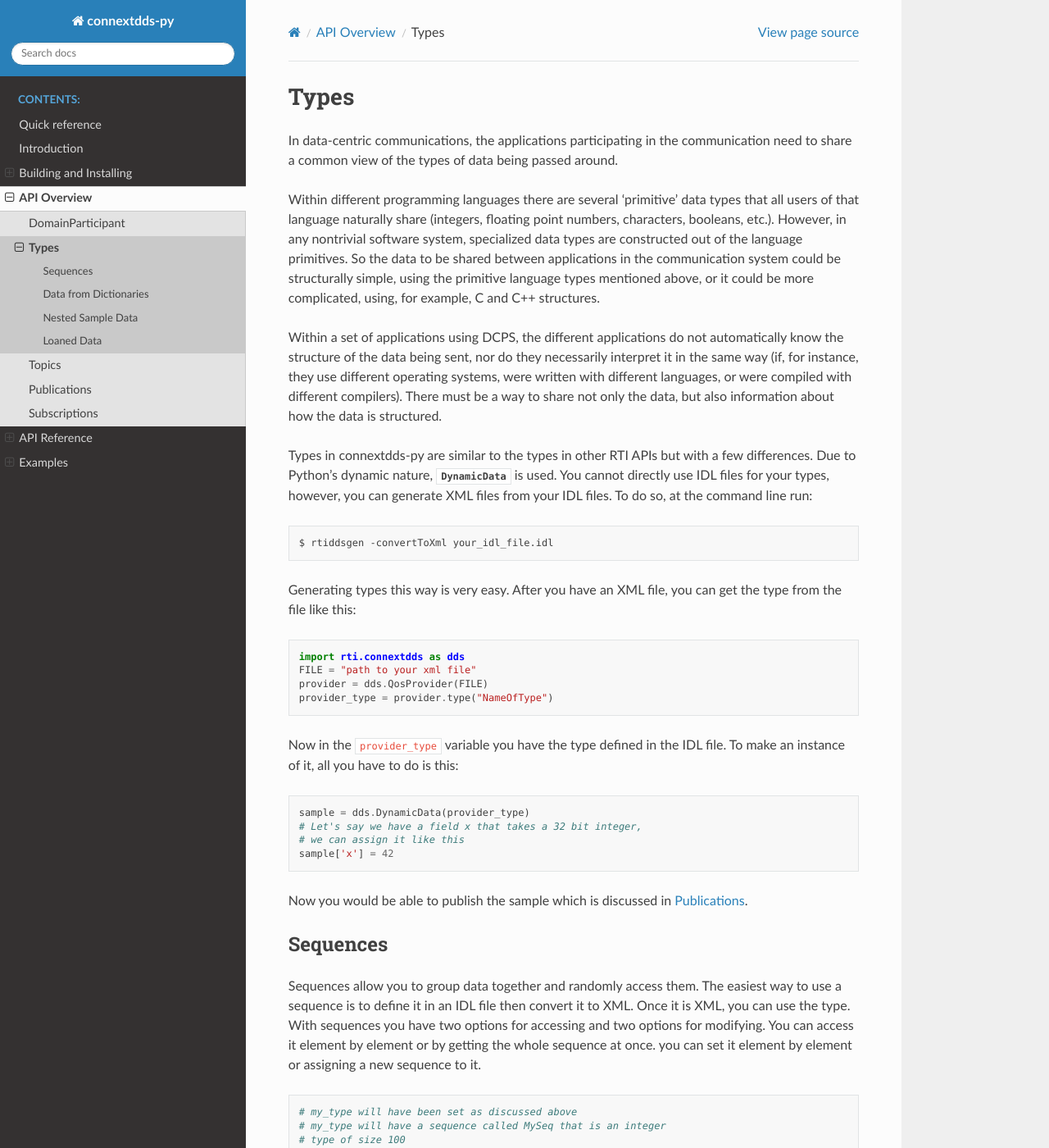
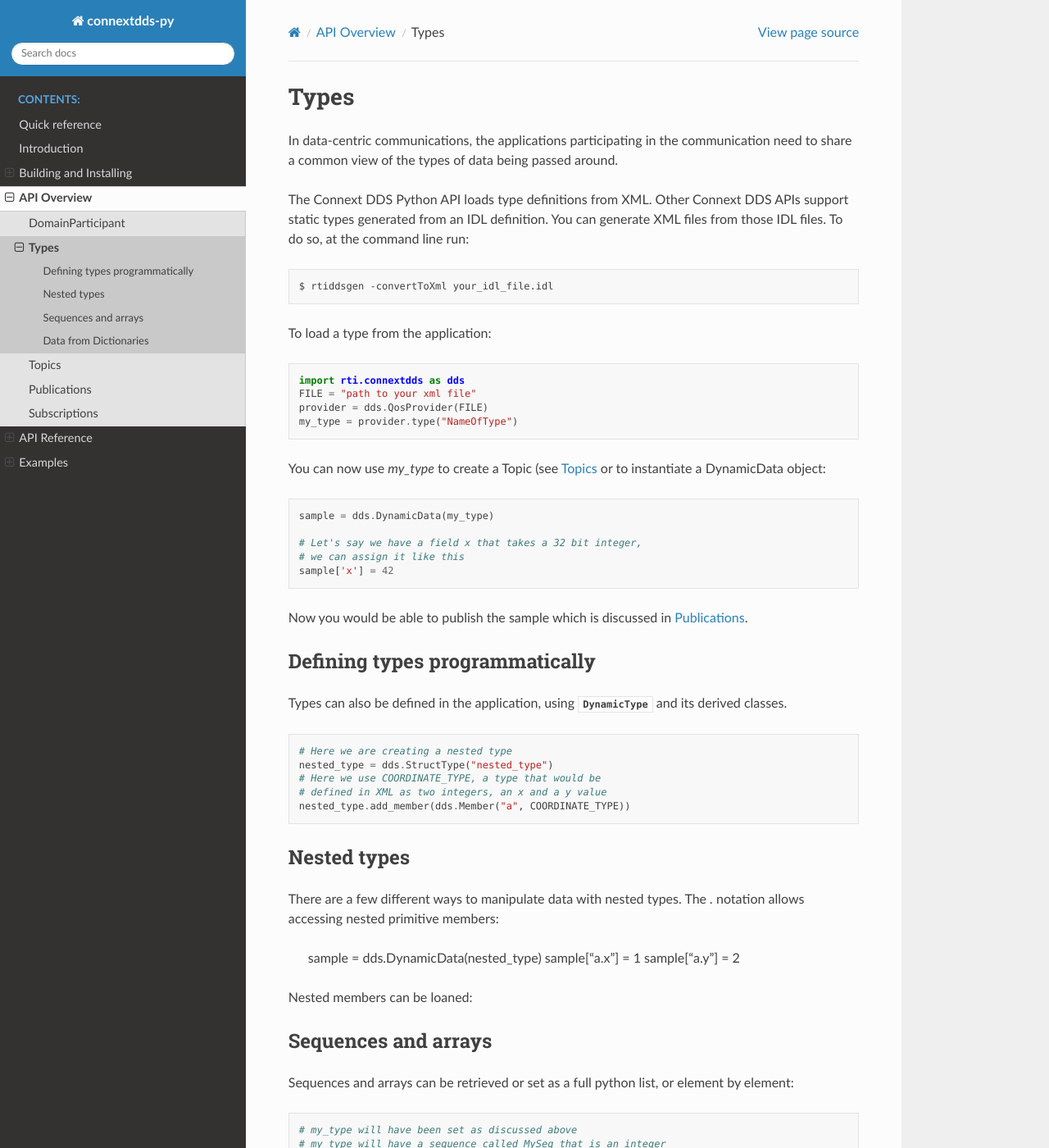
Before and after one commit to rticommunity/connextdds-py, a Sphinx documentation site: the page built from docs/source/types.rst, in a window 1280 px wide and 1400 px high. Shown: the whole window at 82% size. Built offline with Sphinx 7.4.7 and the Read the Docs theme 2.0.0, drawn with Linux system fonts in a browser that asks for light colours; some of the changed text lies outside the part shown.

Commit message:
Doc edits (WIP)

```diff
--- a/docs/source/index.rst
+++ b/docs/source/index.rst
@@ -5,8 +5,6 @@
 
 Welcome to the RTI Connext DDS Python API!
 ==========================================
-
-Welcome to connextdds-py's documentation!
 
 RTI® Connext® DDS is a connectivity software framework for integrating data sources of all types.
 At its core is the world’s leading ultra-high performance, distributed networking data bus.
--- a/docs/source/intro.rst
+++ b/docs/source/intro.rst
@@ -3,58 +3,9 @@
 Introduction
 ~~~~~~~~~~~~
 
-Welcome to connextdds-py! This is the Python API for RTI Connext DDS.
+This is the Python API for RTI Connext DDS.
 
-**Note**: Throughout this documentation, the term DCPS is used.
-DCPS is the portion of the OMG DDS (Data Distribution Service)
-Standard that addresses data-centric publish-subscribe communications.
-The DDS standard defines a language-independent model of publish-subscribe
-communications that has standardized mappings into various
-implementation languages.
-
-It is based on the Modern C++ API and is similar but has a few key
-differences. Due to the dynamic nature of Python, :class:`DynamicData` is
-the way to define data types. This can be done in IDL files that
-can be converted to XML files, or in code. In addition to DynamicData,
-you can create topics, datawriters and datareaders for the types
-:class:`StringTopicType`, :class:`KeyedStringTopicType`,
-:class:`BytesTopicType`, :class:`KeyedBytesTopicType`. For example
-
-.. code-block:: python
-
-    writer = dds.BytesTopicType.DataWriter(...)
-    sample = dds.BytesTopicType(...)
-    writer.write(sample)
-
-There are some other differences too.
-For example, instead of getters and setters, we utilize properties.
-If there's a property that is write only, it is assigned typically
-with a call to set_name_of_property.
-
-.. code-block:: python
-
-    import rti.connextdds as dds
-    DOMAIN_ID = 0
-    participant = dds.DomainParticipant(DOMAIN_ID)
-    print(participant.domain_id) # Will print zero
-
-There is also support for built in python constructs to make the
-library more ergonomic. For example, instead of a :code:`to_string`
-function anywhere, the python :code:`str()` is used. This allows you
-to do things like print a value without it being of type string.
-Another built in construct that is used is the :code:`iter()` function.
-This function allows the user to iterate through a data type. You can
-also use :code:`for a in b` loop constructs. An example would look like
-this:
-
-.. code-block:: python
-
-   # Assume that the reader has been properly created
-   samples = reader.take()
-   for sample in samples:
-       print(sample)
-
-**Note**: As an experimental product, this API documentation is less
+As an experimental product, this API documentation is less
 comprehensive than the documentation for the other language APIs.
 We assume you are already familiar with Connext DDS and at least
 one of the other language APIs. You can check out the
@@ -63,5 +14,44 @@ for the Connext DDS Getting Started Guide, User's Manual
 and the reference for the C, C++, Java, and .NET APIs.
 
 RTI also provides RTI Connector, a limited, simpler API for Python
-and JavaScript. RTI Connector for Python is production-ready, but
-the RTI Connext DDS Python API is more complete.
+and JavaScript. RTI Connector for Python is production-ready,
+and easier to use but the RTI Connext DDS Python API is more extensive.
+
+This Python API is based on the Modern C++ API and is similar but has a few key
+differences.
+
+:class:`DynamicData` is the main way to manipulate data samples. The type
+of a DynamicData sample is defined with :class:`DynamicType`. DynamicTypes
+can be defined programmatically or loaded from an XML definition. IDL definitions
+can be converted to XML.
+
+In addition to DynamicData, you can create Topics for the built-in types
+:class:`StringTopicType`, :class:`KeyedStringTopicType`, :class:`BytesTopicType`,
+and  :class:`KeyedBytesTopicType`.
+
+There are a few other differences that make the API more pythonic.
+Most types define properties instead of getters and setters:
+
+.. code-block:: python
+
+    import rti.connextdds as dds
+    participant = dds.DomainParticipant(0)
+    print(participant.domain_id) # Will print zero
+
+
+Many classes also provide built-in python functions that allow iterating,
+converting to string, etc. Objects are automatically destroyed when their
+reference count reaches zero. Many can also be managed in a :code:`with`
+block.
+
+The following example shows how to iterate over the samples in
+a :class:`DataReader`.
+
+.. code-block:: python
+
+    with reader.take() as samples:
+        for sample in samples:
+            print(sample)
+
+The samples are loaned, and the loan is returned when the :code:`with`
+block ends. The sample is automatically converted to string by :code:`print`.
--- a/docs/source/types.rst
+++ b/docs/source/types.rst
@@ -7,50 +7,31 @@ In data-centric communications, the applications participating in
 the communication need to share a common view of the types of data
 being passed around.
 
-Within different programming languages there are several ‘primitive’
-data types that all users of that language naturally share
-(integers, floating point numbers, characters, booleans, etc.).
-However, in any nontrivial software system, specialized data types
-are constructed out of the language primitives. So the data to be
-shared between applications in the communication system could be
-structurally simple, using the primitive language types mentioned
-above, or it could be more complicated, using, for example, C and
-C++ structures.
-
-Within a set of applications using DCPS, the different applications
-do not automatically know the structure of the data being sent, nor
-do they necessarily interpret it in the same way (if, for instance,
-they use different operating systems, were written with different
-languages, or were compiled with different compilers). There must
-be a way to share not only the data, but also information about
-how the data is structured.
-
-Types in connextdds-py are similar to the types in other RTI APIs
-but with a few differences. Due to Python's dynamic nature, :class:`DynamicData`
-is used. You cannot directly use IDL files for your types,
-however, you can generate XML files from your IDL files. To do so,
+The Connext DDS Python API loads type definitions from XML. Other
+Connext DDS APIs support static types generated from an IDL definition.
+You can generate XML files from those IDL files. To do so,
 at the command line run:
 
 .. code-block:: shell
 
     $ rtiddsgen -convertToXml your_idl_file.idl
 
-Generating types this way is very easy. After you have an XML file,
-you can get the type from the file like this:
+To load a type from the application:
 
 .. code-block:: python
 
     import rti.connextdds as dds
     FILE = "path to your xml file"
     provider = dds.QosProvider(FILE)
-    provider_type = provider.type("NameOfType")
+    my_type = provider.type("NameOfType")
 
-Now in the :code:`provider_type` variable you have the type defined in the IDL file.
-To make an instance of it, all you have to do is this:
+You can now use `my_type` to create a Topic (see :ref:`topic:Topics`
+or to instantiate a DynamicData object:
 
 .. code-block:: python
 
-    sample = dds.DynamicData(provider_type)
+    sample = dds.DynamicData(my_type)
+
     # Let's say we have a field x that takes a 32 bit integer,
     # we can assign it like this
     sample['x'] = 42
@@ -58,15 +39,38 @@ To make an instance of it, all you have to do is this:
 Now you would be able to publish the sample which is discussed in
 :ref:`writer:Publications`.
 
-Sequences
-=========
+Defining types programmatically
+===============================
 
-Sequences allow you to group data together and randomly access them.
-The easiest way to use a sequence is to define it in an IDL file then
-convert it to XML. Once it is XML, you can use the type. With sequences
-you have two options for accessing and two options for modifying.
-You can access it element by element or by getting the whole sequence at
-once. you can set it element by element or assigning a new sequence to it.
+Types can also be defined in the application, using :class:`DynamicType` and
+its derived classes.
+
+.. code-block:: python
+
+    # Here we are creating a nested type
+    nested_type = dds.StructType("nested_type")
+    # Here we use COORDINATE_TYPE, a type that would be
+    # defined in XML as two integers, an x and a y value
+    nested_type.add_member(dds.Member("a", COORDINATE_TYPE))
+
+Nested types
+============
+
+There are a few different ways to manipulate data with nested
+types. The `.` notation allows accessing nested primitive members:
+
+    sample = dds.DynamicData(nested_type)
+    sample["a.x"] = 1
+    sample["a.y"] = 2
+
+Nested members can be loaned:
+
+
+Sequences and arrays
+====================
+
+Sequences and arrays can be retrieved or set as a full python list,
+or element by element:
 
 
 .. code-block:: python
@@ -90,6 +94,11 @@ once. you can set it element by element or assigning a new sequence to it.
     # Options for getting
     lst = sample["MySeq"]
 
+
+It is also possible to loan a sequence or array (or an element if the type is complex):
+
+.. code-block:: python
+
     # OR you can do this
     loan = sample.loan_value("MySeq")
     data = loan.data
@@ -109,26 +118,3 @@ For example,
     writer.write({"x": 1, "y": 42})
     # This will work if the data type that writer is working with
     # is a structure with values x and y that are of type integer
-
-Nested Sample Data
-==================
-
-Nested data allows you to have some complex data structures.
-
-.. code-block:: python
-
-    # Here we are creating a nested type
-    nested_type = dds.StructType("nested_type")
-    # Here we use COORDINATE_TYPE, a type that would be
-    # defined in XML as two integers, an x and a y value
-    nested_type.add_member(dds.Member("a", COORDINATE_TYPE))
-    sample = dds.DynamicData(nested_type)
-    sample["a.x"] = 1
-    sample["a.y"] = 2
-    # Now we have values that are nested in a struct
-
-Loaned Data
-===========
-
-Loans allow you to safely read and write data without race conditions.
-An example of this can be seen in the :ref:`types:Sequences` section of this document.
```
Also changed, not shown: docs/source/reader.rst (+7 -13 lines), docs/source/topic.rst (+7 -12 lines), docs/source/writer.rst (+3 -8 lines).
